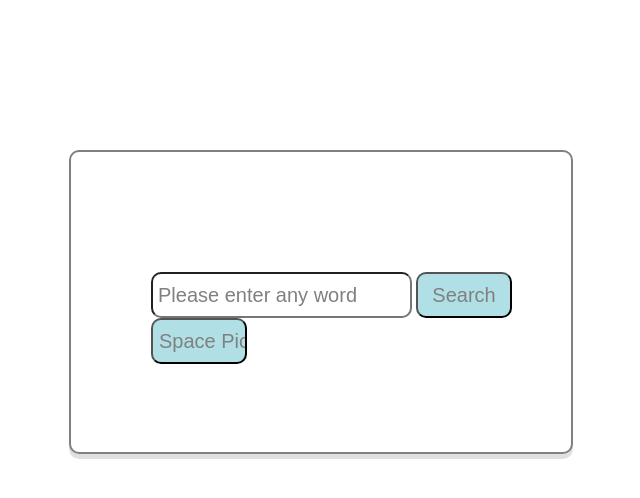
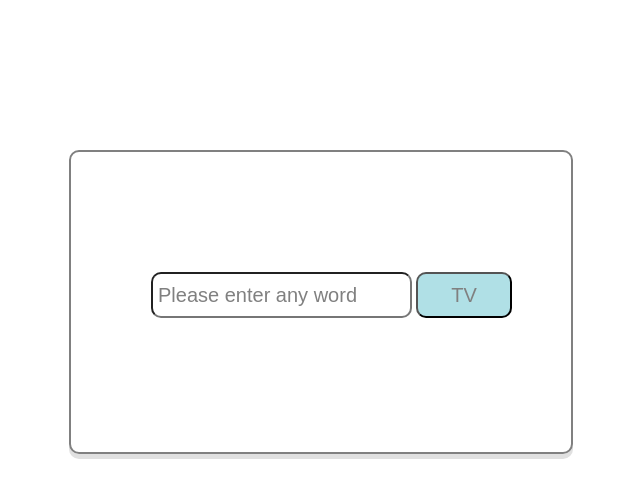
Before and after one commit to jimmycarney/secondjimmycarney.github.io, a plain HTML site: page index.html in a window 1280 px wide. Shown: the whole page, without its empty margins (319-959 px from the left). Drawn offline with Linux system fonts and the light colour scheme.

Commit message:
Connected website to TV shows API

```diff
--- a/index.html
+++ b/index.html
@@ -10,14 +10,20 @@
     	function httpGetAsync(url) {
     		var xmlHttp = new XMLHttpRequest();
     		var search_term = document.getElementById("search-input").value;
+    		search_term = search_term.replace(/\s+/g, '-').toLowerCase();
     		xmlHttp.onreadystatechange = function() {
     			if (xmlHttp.readyState == 4 && xmlHttp.status == 200) {
-    				/*alert(xmlHttp.responseText);*/
+    				//test to see if API call worked
+    				alert(xmlHttp.responseText);
+
+    				//function to display NFL arrest data (url + search_term below)
     				/*handleTeamTopPlayers(JSON.parse(xmlHttp.responseText));*/
-    				handleAPOD(JSON.parse(xmlHttp.responseText));
+
+    				//function to display astronomy picture of the day (url only)
+    				/*handleAPOD(JSON.parse(xmlHttp.responseText));*/
     			}
     		}
-    		xmlHttp.open("GET", url, true);
+    		xmlHttp.open("GET", url + search_term, true);
     		xmlHttp.send(null);
     	}
 
@@ -46,8 +52,9 @@
 	<div class="rectangle">
 		<div class="center-input">
 			<input id="search-input" type="text" value="Please enter any word">
-			<input type="submit" value="Search" onclick="httpGetAsync('https://www.nflArrest.com/api/v1/team/topPlayers/')">
-			<input type="submit" value="Space Picture" onclick="httpGetAsync('https://api.nasa.gov/planetary/apod?api_key=DEMO_KEY')">
+			<!-- <input type="submit" value="Search" onclick="httpGetAsync('https://www.nflArrest.com/api/v1/team/topPlayers/')"> -->
+			<!-- <input type="submit" value="Space Picture" onclick="httpGetAsync('https://api.nasa.gov/planetary/apod?api_key=DEMO_KEY')"> -->
+			<input type="submit" value="TV" onclick="httpGetAsync('https://www.episodate.com/api/show-details?q=')">
 		</div>
 		<div id="results">
 		</div>
```
Also changed, not shown: NOTES.txt.
